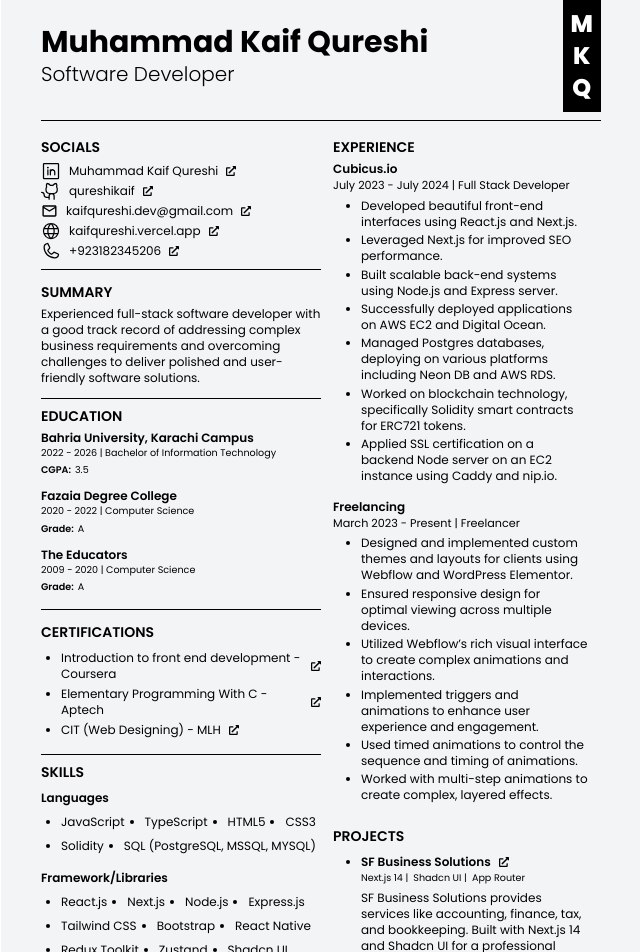
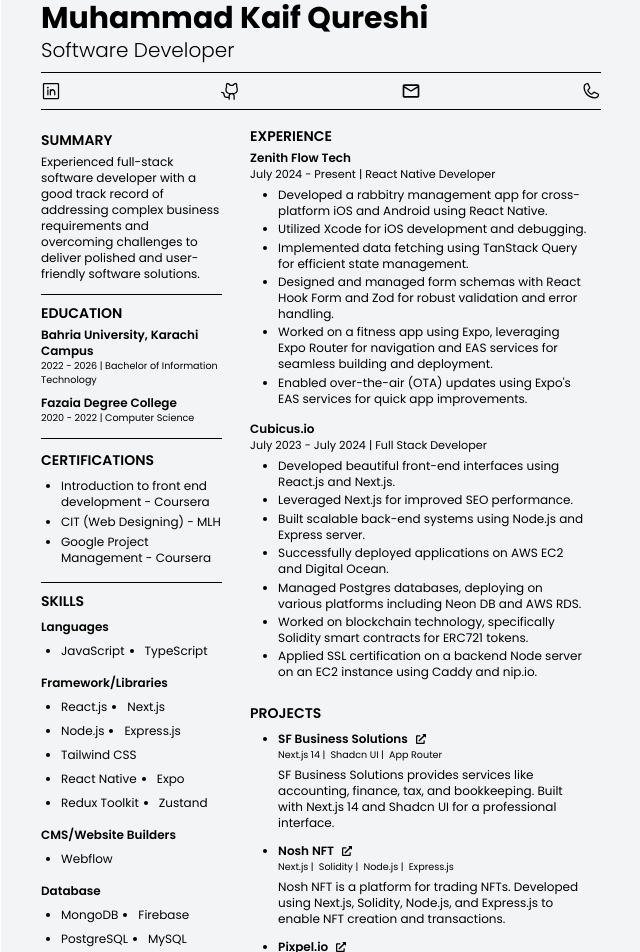
Before and after one commit to qureshikaif/my-resume, a Next.js app: page / in a window 1280 px wide. Shown: the part 80-1032 px from the top of the page, without its empty margins (319-959 px from the left). Built offline with nearby package versions, Linux system fonts and the light colour scheme.

Commit message:
chore: content

```diff
--- a/app/page.tsx
+++ b/app/page.tsx
@@ -1,4 +1,3 @@
-import Image from "next/image";
 import Link from "next/link";
 import Divider from "./components/Divider";
 import { FaExternalLinkAlt } from "react-icons/fa";
@@ -79,11 +78,10 @@
     icon: MdOutlineMail,
     url: "mailto:kaifqureshi.dev@gmail.com",
   },
-  {
-    icon: PiGlobe,
-    url: "https://kaifqureshi.vercel.app",
-  },
-
+  // {
+  //   icon: PiGlobe,
+  //   url: "https://kaifqureshi.vercel.app",
+  // },
   {
     icon: PiPhone,
     url: "tel:+923182345206",
@@ -109,15 +107,15 @@
     titleTwo: "Skills:",
     titleTwoValue: "C, Linux, Networking",
   },
-  {
-    name: "The Educators",
-    date: "2009 - 2020",
-    degree: "Computer Science",
-    titleOne: "Grade:",
-    titleOneValue: "A",
-    titleTwo: "Skills:",
-    titleTwoValue: "GW BASIC, MS Office",
-  },
+  // {
+  //   name: "The Educators",
+  //   date: "2009 - 2020",
+  //   degree: "Computer Science",
+  //   titleOne: "Grade:",
+  //   titleOneValue: "A",
+  //   titleTwo: "Skills:",
+  //   titleTwoValue: "GW BASIC, MS Office",
+  // },
 ];
 
 const certifications = [
@@ -125,69 +123,55 @@
     name: "Introduction to front end development - Coursera",
     url: "https://www.coursera.org/account/accomplishments/verify/FYDQ4CYEZ6GT",
   },
-  // {
-  //   name: "Theoretical understanding of HTML - SoloLearn",
-  //   url: "https://www.sololearn.com/Certificate/CT-AQDIYOG4/png",
-  // },
-  // {
-  //   name: "Theoretical understanding of CSS - SoloLearn",
-  //   url: "https://www.sololearn.com/Certificate/CT-6DY9L5PF/png",
-  // },
-  {
-    name: "Elementary Programming With C - Aptech",
-    url: "https://drive.google.com/file/d/1RMOlZN87uEfXgwaA2011Ld2M8OIyCU2e/view?usp=drive_link",
-  },
   {
     name: "CIT (Web Designing) - MLH",
     url: "https://drive.google.com/file/d/1AK_re7r0VUxKixzOSGxZsxl6J-8vPaWb/view?usp=drive_link",
   },
-  // {
-  //   name: "Coder's Clash - BUCIS",
-  //   url: "https://drive.google.com/file/d/1gI4aNP7Ytrcosb1pjO3Bix9qSZYdQQX_/view?usp=drivesdk",
-  // },
+
+  {
+    name: "Google Project Management - Coursera",
+    url: "https://drive.google.com/file/d/1AK_re7r0VUxKixzOSGxZsxl6J-8vPaWb/view?usp=drive_link",
+  },
 ];
 
 const skills = {
-  devops: ["AWS", "SSL Certification", "CI/CD Tools"],
-  languages: [
-    "JavaScript",
-    "TypeScript",
-    "HTML5",
-    "CSS3",
-    "Solidity",
-    "SQL (PostgreSQL, MSSQL, MYSQL)",
-  ],
+  devops: ["AWS", "Digital Ocean", "Vercel", "Netlify"],
+  languages: ["JavaScript", "TypeScript"],
   frameworks: [
     "React.js",
     "Next.js",
     "Node.js",
     "Express.js",
     "Tailwind CSS",
-    "Bootstrap",
     "React Native",
+    "Expo",
     "Redux Toolkit",
     "Zustand",
-    "Shadcn UI",
-    "Next UI",
+    // "Shadcn UI",
   ],
-  cms: ["Wordpress", "Webflow"],
-  nosql: ["MongoDB", "Firebase"],
+  cms: ["Webflow"],
+  nosql: ["MongoDB", "Firebase", "PostgreSQL", "MySQL"],
   versioncontrol: ["Github", "Bitbucket", "Gitlab"],
 };
 
 const experiences = [
   {
+    name: "Zenith Flow Tech",
+    date: "July 2024 - Present",
+    designation: "React Native Developer",
+    list: [
+      "Developed a rabbitry management app for cross-platform iOS and Android using React Native.",
+      "Utilized Xcode for iOS development and debugging.",
+      "Implemented data fetching using TanStack Query for efficient state management.",
+      "Designed and managed form schemas with React Hook Form and Zod for robust validation and error handling.",
+      "Worked on a fitness app using Expo, leveraging Expo Router for navigation and EAS services for seamless building and deployment.",
+      "Enabled over-the-air (OTA) updates using Expo's EAS services for quick app improvements.",
+    ],
+  },
+  {
     name: "Cubicus.io",
     date: "July 2023 - July 2024",
     designation: "Full Stack Developer",
-    // list: [
-    //   "Developed responsive front-end interfaces using React.js and Next.js, increasing user engagement by 25%.",
-    //   "Built and maintained scalable back-end systems with Node.js and Express, reducing server downtime by 30%.",
-    //   "Managed Postgres databases, deploying on AWS RDS and Neon DB, improving query performance by 40%.",
-    //   "Implemented CI/CD pipelines, improving deployment efficiency and reliability by 50%.",
-    //   "Conducted code reviews and mentored new developers, reducing code-related issues by 35%.",
-    //   "Collaborated with design teams to implement UI/UX improvements, enhancing overall application usability.",
-    // ],
     list: [
       "Developed beautiful front-end interfaces using React.js and Next.js.",
       "Leveraged Next.js for improved SEO performance.",
@@ -198,36 +182,24 @@
       "Applied SSL certification on a backend Node server on an EC2 instance using Caddy and nip.io.",
     ],
   },
-  {
-    name: "Freelancing",
-    date: "March 2023 - Present",
-    designation: "Freelancer",
-    // list: [
-    //   "Designed and implemented custom themes and layouts for clients using Webflow and WordPress Elementor, boosting client satisfaction by 20%.",
-    //   "Utilized Webflow’s visual interface to create complex animations and interactions, increasing average session duration by 15%.",
-    //   "Collaborated with clients to deliver tailored web solutions, achieving a 95% client retention rate.",
-    //   "Optimized website performance and SEO, increasing site traffic by 30%.",
-    //   "Integrated third-party APIs and services, enhancing website functionality and user experience by 25%.",
-    // ],
-    list: [
-      "Designed and implemented custom themes and layouts for clients using Webflow and WordPress Elementor.",
-      "Ensured responsive design for optimal viewing across multiple devices.",
-      "Utilized Webflow’s rich visual interface to create complex animations and interactions.",
-      "Implemented triggers and animations to enhance user experience and engagement.",
-      "Used timed animations to control the sequence and timing of animations.",
-      "Worked with multi-step animations to create complex, layered effects.",
-    ],
-  },
+
+  // {
+  //   name: "Freelancing",
+  //   date: "March 2023 - Present",
+  //   designation: "Freelancer",
+
+  //   list: [
+  //     "Designed and implemented custom themes and layouts for clients using Webflow and WordPress Elementor.",
+  //     "Ensured responsive design for optimal viewing across multiple devices.",
+  //     "Utilized Webflow’s rich visual interface to create complex animations and interactions.",
+  //     "Implemented triggers and animations to enhance user experience and engagement.",
+  //     "Used timed animations to control the sequence and timing of animations.",
+  //     "Worked with multi-step animations to create complex, layered effects.",
+  //   ],
+  // },
 ];
 
 const projects = [
-  // {
-  //   name: "Summare - AI",
-  //   url: "https://summare.ai",
-  //   techStack: ["Next.js 13 | ", "App Router | ", "Next UI"],
-  //   description:
-  //     "Summare.ai is a web app for reading articles. It utilizes Next.js 13, App Router, and Next UI to provide seamless navigation and a user-friendly interface.",
-  // },
   {
     name: "SF Business Solutions",
     url: "https://sfbusinesssolutions.com",
@@ -242,17 +214,24 @@
     description:
       "Nosh NFT is a platform for trading NFTs. Developed using Next.js, Solidity, Node.js, and Express.js to enable NFT creation and transactions.",
   },
-  {
-    name: "Grande Cercle",
-    url: "https://grandcercle.asban.dev",
-    techStack: ["WordPress Elementor | ", "Custom CSS"],
-    description:
-      "Grande Cercle is a conference information site. Created with WordPress Elementor and custom CSS for responsive and interactive design. This website is fully responsive for all screen sizes.",
-  },
+  // {
+  //   name: "Grande Cercle",
+  //   url: "https://grandcercle.asban.dev",
+  //   techStack: ["WordPress Elementor | ", "Custom CSS"],
+  //   description:
+  //     "Grande Cercle is a conference information site. Created with WordPress Elementor and custom CSS for responsive and interactive design. This website is fully responsive for all screen sizes.",
+  // },
   {
     name: "Pixpel.io",
     url: "https://drive.google.com/file/d/1bstIH9HEFoKuif-Zar26aD6VgCI8Zvir/view?usp=sharing",
     techStack: ["React Native | ", "Native Base"],
+    description:
+      "Pixpel.io is a web3 gaming and cryptocurrency platform. Built with React Native and Native Base. This project uses Nativewind for styling along with Native Base for UI components.",
+  },
+  {
+    name: "Beam Fitness",
+    url: "https://drive.google.com/file/d/1bstIH9HEFoKuif-Zar26aD6VgCI8Zvir/view?usp=sharing",
+    techStack: ["Expo | ", "Tanstack Query", "React Hook Form"],
     description:
       "Pixpel.io is a web3 gaming and cryptocurrency platform. Built with React Native and Native Base. This project uses Nativewind for styling along with Native Base for UI components.",
   },
@@ -270,44 +249,25 @@
     <main className="flex min-h-screen items-center justify-center">
       <section className="bg-gray-100 p-10 min-h-screen w-1/2 m-10 rounded-xl print:w-full print:m-0">
         <div className="flex justify-between items-center">
-          <div className="flex flex-col ">
-            <h1 className="text-3xl font-bold">Muhammad Kaif Qureshi</h1>
+          <div className="flex flex-col w-full">
+            <div className="flex justify-between w-full">
+              <h1 className="text-3xl font-bold">Muhammad Kaif Qureshi</h1>
+            </div>
             <h2 className="text-xl font-light">Software Developer</h2>
-            {/* <div className="flex items-center space-x-1 mt-1">
-              {linksicons.map((link, index) => (
-                <Link href={link.url} key={index} target="_blank">
-                  <link.icon className="w-5 h-5" />
-                </Link>
-              ))}
-            </div> */}
-          </div>
-          <div className="flex flex-col items-center bg-black text-white p-2 font-extrabold text-2xl">
-            <h1>M</h1>
-            <h1>K</h1>
-            <h1>Q</h1>
           </div>
         </div>
-        <Divider className="my-0 h-[1px]" />
+        <Divider className="my-2 h-[1px]" />
+        <div className="flex items-center justify-between mt-1">
+          {linksicons.map((link, index) => (
+            <Link href={link.url} key={index} target="_blank">
+              <link.icon className="w-5 h-5" />
+            </Link>
+          ))}
+        </div>
+        <Divider className="my-2 h-[1px]" />
 
-        <div className="flex">
-          <div className="w-1/2 h-full mt-2">
-            <h1 className="uppercase text-sm font-semibold mb-1">Socials</h1>
-            {linksicon.map((link, index) => (
-              <div
-                className="flex space-x-2 items-center justify-between w-3/4"
-                key={index}
-              >
-                <link.icon className="w-5 h-5" />
-                {/* <h1 className="text-xs font-semibold w-1/6">{link.title}</h1> */}
-                <div className="flex items-center flex-grow space-x-2">
-                  <h1 className="text-xs text-left ">{link.value}</h1>
-                  <Link href={link.url} target="_blank" className="text-xs">
-                    <FaExternalLinkAlt size={10} />
-                  </Link>
-                </div>
-              </div>
-            ))}
-            <Divider className="my-2 h-[0.5px]" />
+        <div className="flex space-x-4">
+          <div className="w-1/3 h-full mt-2">
             <div className="space-y-1 py-1">
               <h1 className="uppercase text-sm font-semibold">Summary</h1>
               <p className="text-xs">
@@ -318,6 +278,7 @@
               </p>
             </div>
             <Divider className="my-2 h-[0.5px]" />
+
             <h1 className="uppercase text-sm font-semibold">Education</h1>
             {education.map((edu, index) => (
               <div className="space-y-4 py-1" key={index}>
@@ -326,12 +287,12 @@
                   <p className="text-xsm">
                     {edu.date} | {edu.degree}
                   </p>
-                  <ul className="text-xs list-disc my-0.5">
+                  {/* <ul className="text-xs list-disc my-0.5">
                     <li className="flex space-x-2 text-xsm">
                       <span className="font-semibold mr-1">{edu.titleOne}</span>
                       {edu.titleOneValue}
                     </li>
-                  </ul>
+                  </ul> */}
                   {/* <ul className="text-xs list-disc my-0.5">
                     <li className="flex space-x-2 text-xsm">
                       <span className="font-semibold mr-1">{edu.titleTwo}</span>
@@ -352,10 +313,9 @@
               <ul className="list-disc pl-5 space-y-1 mt-2 mb-1">
                 {certifications.map((cert, index) => (
                   <div key={index} className="flex items-center space-x-2">
-                    <li className="text-xs">{cert.name}</li>
-                    <Link href={cert.url}>
-                      <FaExternalLinkAlt size={10} />
-                    </Link>
+                    <li className="text-xs">
+                      <Link href={cert.url}>{cert.name}</Link>
+                    </li>
                   </div>
                 ))}
               </ul>
@@ -383,7 +343,7 @@
                   ))}
                 </ul>
               </div>
-              <div className="mb-4">
+              {/* <div className="mb-4">
                 <h2 className="text-xs font-semibold">DevOps</h2>
                 <ul className="flex gap-y-2 gap-x-5 flex-wrap list-disc ps-5 mt-2">
                   {skills.devops.map((skill, index) => (
@@ -392,7 +352,7 @@
                     </li>
                   ))}
                 </ul>
-              </div>
+              </div> */}
               <div className="mb-4">
                 <h2 className="text-xs font-semibold">CMS/Website Builders</h2>
                 <ul className="flex gap-y-2 gap-x-5 flex-wrap list-disc ps-5 mt-2">
@@ -404,7 +364,7 @@
                 </ul>
               </div>
               <div className="mb-4">
-                <h2 className="text-xs font-semibold">NoSQL</h2>
+                <h2 className="text-xs font-semibold">Database</h2>
                 <ul className="flex gap-y-2 gap-x-5 flex-wrap list-disc ps-5 mt-2">
                   {skills.nosql.map((skill, index) => (
                     <li className="text-xs" key={index}>
@@ -425,7 +385,7 @@
               </div>
             </div>
           </div>
-          <div className="w-1/2 h-full mt-2 px-3">
+          <div className="w-2/3 h-full mt-2 px-3">
             <h1 className="uppercase font-semibold text-sm">Experience</h1>
             {experiences.map((experience, index) => (
               <div key={index} className="my-1">
```
